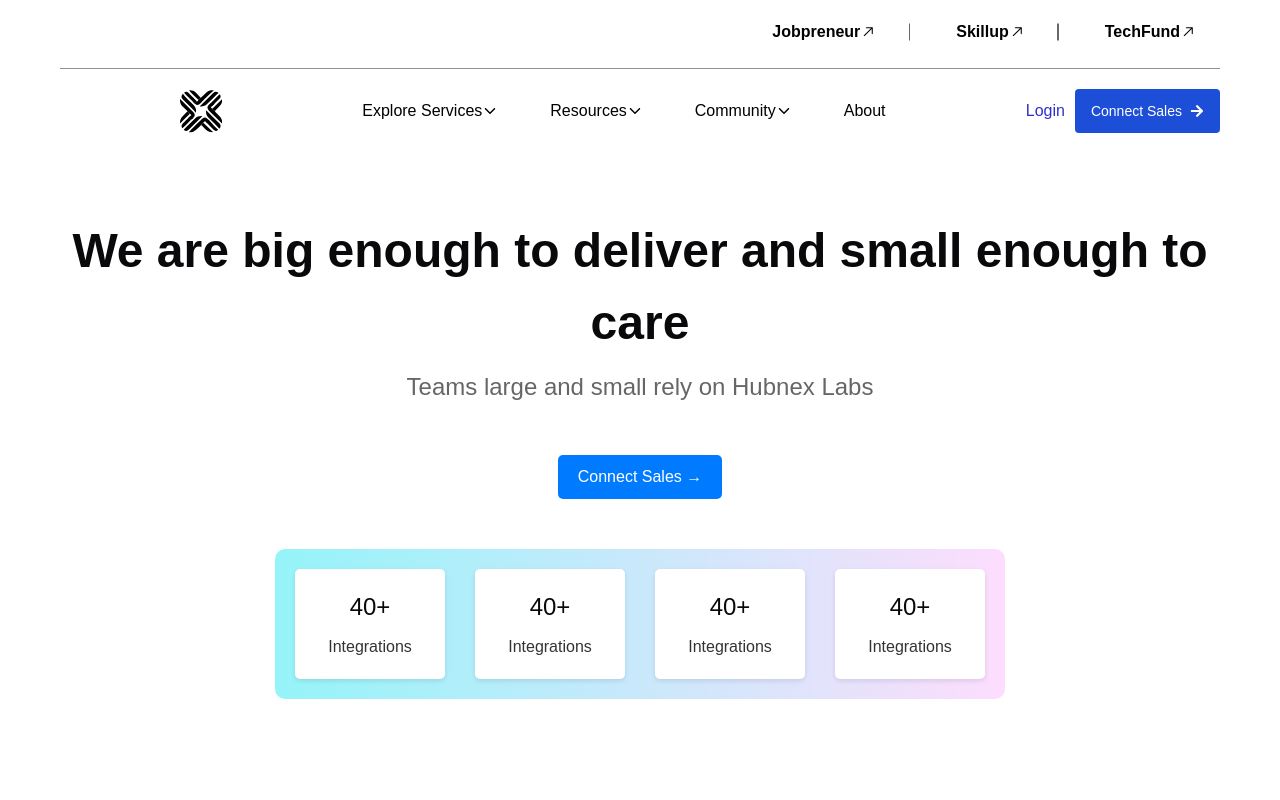
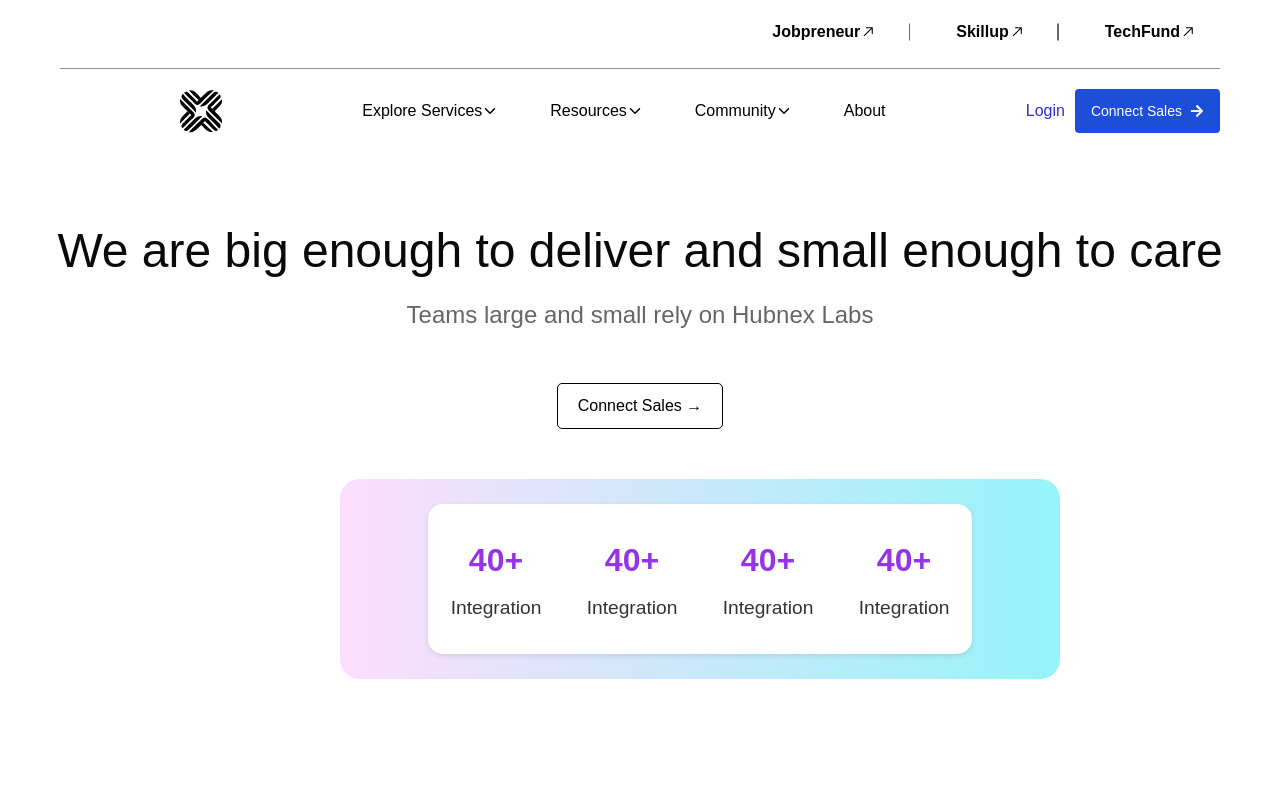
Before and after one commit to SnehalAs/ARC_NOVEMBER_HUB, a React (Vite) app: page /big-enough in a window 1280 px wide. Shown: the top 800 px of the page. Built offline with nearby package versions, Linux system fonts and the light colour scheme.

Commit message:
Pushing Project

```diff
--- a/src/pages/BigEnough/BigEnough.css
+++ b/src/pages/BigEnough/BigEnough.css
@@ -9,23 +9,22 @@
   }
 
   .header h1 {
-    font-size: 2rem;
-    font-weight: bold;
-    margin-bottom: 10px;
+  margin-bottom: 10px;
   }
 
   .header p {
-    font-size: 1rem;
+    font-size: 1.5rem;
     color: #666;
     margin-bottom: 20px;
   }
 
   .connect-sales-button {
-    color: #fff;
-    background-color: #007bff;
+    color:black;
+    border: 1px solid black;
+
     padding: 10px 20px;
     font-size: 1rem;
-    border: none;
+
     border-radius: 5px;
     cursor: pointer;
     transition: background-color 0.3s ease;
@@ -37,45 +36,63 @@
     background-color: #555;
   }
 
+
   .integration-wrapper {
-    background: linear-gradient(270deg, #fdddfd, #95f4f9);
+    background: linear-gradient(270deg, #95f4f9, #fdddfd);
     padding: 20px;
-    border-radius: 10px;
-    display: inline-block;
-    max-width: 100%;
-    width: auto;
-    text-align: left;
+    border-radius: 20px;
+    display: flex;
+    justify-content: center;
+    align-items: center;
+    min-height: 200px;
+    margin-left: 300px;
+    width: 60%;
   }
 
-  .integrations-container {
+
+  .integration-container {
+    background: white;
+    border-radius: 15px;
     display: flex;
-    justify-content: center;
-    flex-wrap: wrap;
-    gap: 20px;
-  }
-
-  .integration-card {
-    background-color: white;
-    padding: 20px 30px;
-    width: 100%;
-    max-width: 150px;
-    text-align: center;
-    border-radius: 5px;
+    justify-content: space-around;
+    align-items: center;
+    width: 80%;
+    max-width: 1500px;
+    height: 150px;
     box-shadow: 0 2px 5px rgba(0, 0, 0, 0.1);
   }
 
+
+  .integration-card {
+    text-align: center;
+    flex: 1;
+    margin: 0 10px;
+  }
+
   .integration-card h2 {
-    font-size: 1.5rem;
+    font-size: 2rem;
+    font-weight: 600;
     margin: 0;
+    color: rgb(147 51 234 );
   }
 
   .integration-card p {
-    font-size: 1rem;
+    font-size: 1.2rem;
     color: #333;
     margin-top: 10px;
   }
 
 
+  @media (max-width: 768px) {
+    .integration-container {
+      flex-direction: column;
+      gap: 15px;
+    }
+
+    .integration-card {
+      margin: 10px 0;
+    }
+  }
   @media (min-width: 576px) {
     .integration-card {
       width: 200px;
--- a/src/pages/BigEnough/BigEnough.tsx
+++ b/src/pages/BigEnough/BigEnough.tsx
@@ -3,20 +3,21 @@ import "./BigEnough.css";
 
 const integrations = Array(4).fill({
   count: 40,
-  description: "Integrations",
+  description: "Integration",
 });
 
 const BigEnough = () => {
   return (
+
     <div className="hubnex-section">
        <div className="header">
         <h1>We are big enough to deliver and small enough to care</h1>
         <p>Teams large and small rely on Hubnex Labs</p>
         <button className="connect-sales-button">Connect Sales →</button>
       </div>
+    <div className="integration-wrapper">
 
-      <div className="integration-wrapper">
-        <div className="integrations-container">
+      <div className="integration-container">
         {integrations.map((integration, index) => (
           <div key={index} className="integration-card">
             <h2>
```
Lines whose indentation alone changed are shown as unchanged.
